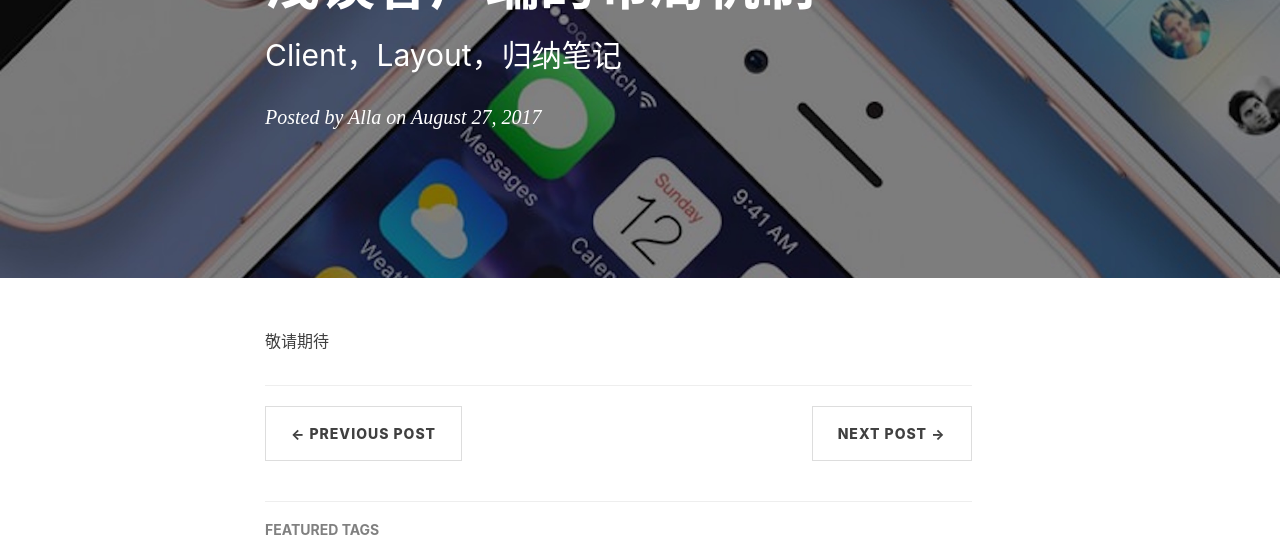
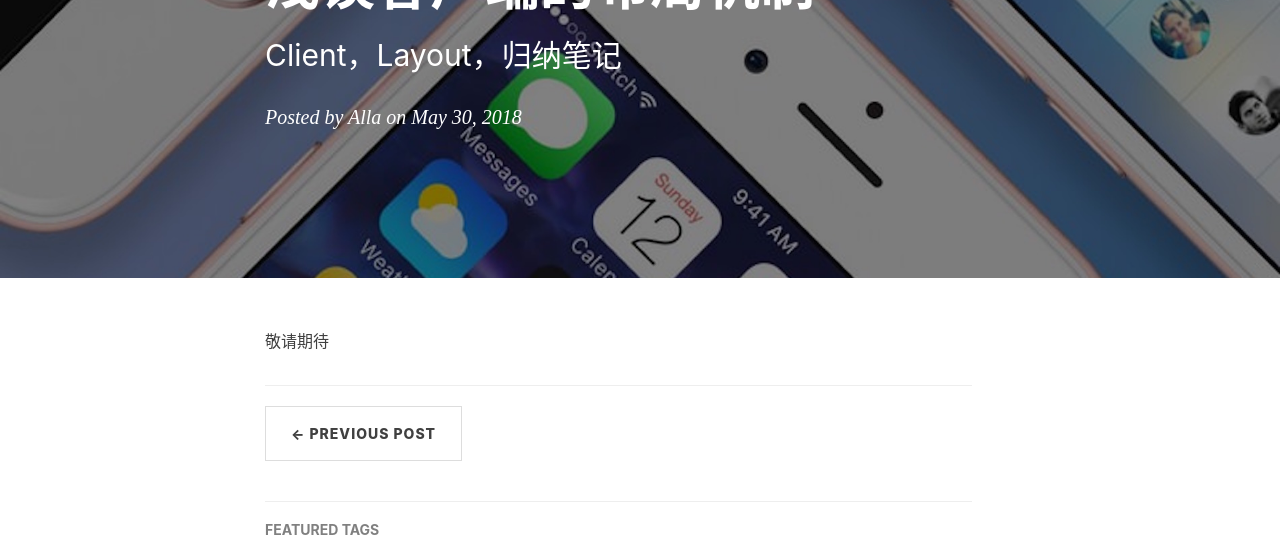
Before and after one commit to cocoacitizen/fenn2048.github.io, a Jekyll site: the page built from _posts/2018-05-30-client-layout-explore.markdown, in a window 1280 px wide. Shown: the part 245-795 px from the top of the page. Built offline with Jekyll 4.4.1, drawn with Linux system fonts in a browser that asks for light colours; nearby versions of some CDN libraries; comment, search, counter and statistics services are not loaded.

Commit message:
post plan in two month

```diff
--- a/_posts/2018-04-15-product-efficiency-enhance.markdown
+++ b/_posts/2018-04-15-product-efficiency-enhance.markdown
@@ -1,6 +1,6 @@
 ---
 layout:     post
-title:      "产品效率提升"
+title:      "如何提升产品效率"
 subtitle:   "Product，Efficiency，归纳笔记"
 date:       2018-04-15
 author:     "Alla"
--- a/_posts/2018-05-01-design-excellent-api.markdown
+++ b/_posts/2018-05-01-design-excellent-api.markdown
@@ -2,7 +2,7 @@
 layout:     post
 title:      "如何设计出优秀的API接口"
 subtitle:   "Architecture，Interface，归纳笔记"
-date:       2017-08-27
+date:       2018-05-01
 author:     "Alla"
 header-img: "img/post-bg-ios-uikit-uiviewcontroller.jpg"
 tags:
--- a/_posts/2018-05-30-client-layout-explore.markdown
+++ b/_posts/2018-05-30-client-layout-explore.markdown
@@ -1,8 +1,8 @@
 ---
 layout:     post
-title:      " 浅谈客户端的布局机制"
+title:      "浅谈客户端的布局机制"
 subtitle:   "Client，Layout，归纳笔记"
-date:       2017-08-27
+date:       2018-05-30
 author:     "Alla"
 header-img: "img/post-bg-ios-uikit-uiviewcontroller.jpg"
 tags:
```
